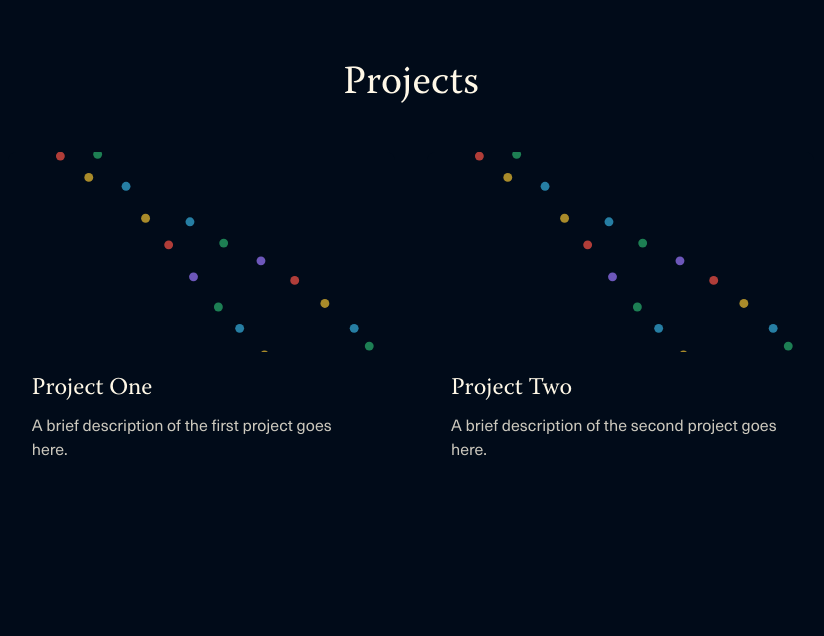
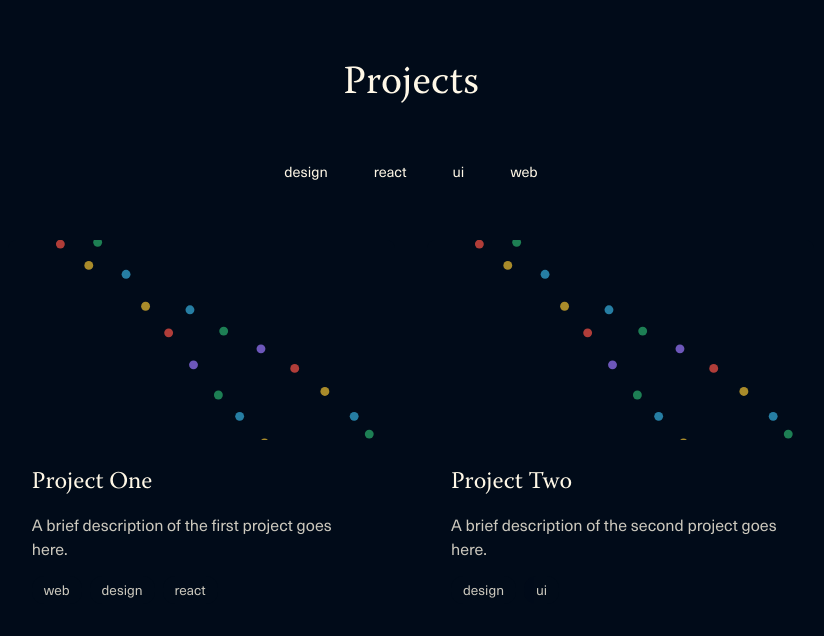
Before and after one commit to luoencz/ontolemic, a Next.js app in the folder frontend/: page /project in a window 1280 px wide. Shown: the top 636 px of the page, without its empty margins (229-1053 px from the left). Built offline with nearby package versions, Linux system fonts and the light colour scheme.

Commit message:
Add tag filtering to project page, add client / server split

```diff
--- a/frontend/src/app/loading.tsx
+++ b/frontend/src/app/loading.tsx
@@ -1,5 +1,5 @@
 export default function Loading() {
   return (
-    <div>Loading...</div>
+    <div></div>
   );
 }
--- a/frontend/src/app/project/[slug]/page.module.css
+++ b/frontend/src/app/project/[slug]/page.module.css
@@ -69,3 +69,21 @@
   line-height: 1.6;
   opacity: 0.9;
 }
+
+.tags {
+  display: flex;
+  flex-wrap: wrap;
+  gap: 0.5rem;
+  margin-top: 0.5rem;
+}
+
+.tag {
+  display: inline-block;
+  padding: 0.25rem 0.75rem;
+  background-color: var(--comment-color);
+  color: var(--space-latte);
+  border-radius: 12px;
+  font-size: 0.85rem;
+  opacity: 0.8;
+  border: 1px solid var(--comment-color);
+}
--- a/frontend/src/app/project/[slug]/page.tsx
+++ b/frontend/src/app/project/[slug]/page.tsx
@@ -1,20 +1,7 @@
 import Link from "next/link";
 import styles from "./page.module.css";
 import { notFound } from "next/navigation";
-
-// Example projects data - in a real app, this would come from a CMS or database
-const projects: Record<string, { title: string; description: string; image: string }> = {
-  "project-one": {
-    title: "Project One",
-    description: "A brief description of the first project goes here.",
-    image: "/images/svgs/analemma.svg",
-  },
-  "project-two": {
-    title: "Project Two",
-    description: "A brief description of the second project goes here.",
-    image: "/images/svgs/analemma.svg",
-  },
-};
+import { getProjectBySlug } from "../data";
 
 export default async function ProjectPage({
   params,
@@ -22,7 +9,7 @@ export default async function ProjectPage({
   params: Promise<{ slug: string }>;
 }) {
   const { slug } = await params;
-  const project = projects[slug];
+  const project = getProjectBySlug(slug);
 
   if (!project) {
     notFound();
@@ -45,6 +32,15 @@ export default async function ProjectPage({
           <div className={styles.projectContent}>
             <h1 className={styles.title}>{project.title}</h1>
             <p className={styles.description}>{project.description}</p>
+            {project.tags.length > 0 && (
+              <div className={styles.tags}>
+                {project.tags.map((tag) => (
+                  <span key={tag} className={styles.tag}>
+                    {tag}
+                  </span>
+                ))}
+              </div>
+            )}
           </div>
         </div>
       </div>
--- /dev/null
+++ b/frontend/src/app/project/client.tsx
@@ -0,0 +1,102 @@
+"use client";
+
+import Link from "next/link";
+import { usePathname } from "next/navigation";
+import { useState, useMemo } from "react";
+import styles from "./page.module.css";
+import { Project } from "./data";
+
+interface ProjectsClientProps {
+  projects: Project[];
+  allTags: string[];
+}
+
+export default function ProjectsClient({ projects, allTags }: ProjectsClientProps) {
+  const pathname = usePathname();
+  const [selectedTags, setSelectedTags] = useState<string[]>([]);
+
+  const filteredProjects = useMemo(() => {
+    if (selectedTags.length === 0) {
+      return projects;
+    }
+    return projects.filter((project) =>
+      project.tags.some((tag) => selectedTags.includes(tag))
+    );
+  }, [selectedTags, projects]);
+
+  const toggleTag = (tag: string) => {
+    setSelectedTags((prev) =>
+      prev.includes(tag)
+        ? prev.filter((t) => t !== tag)
+        : [...prev, tag]
+    );
+  };
+
+  const clearFilters = () => {
+    setSelectedTags([]);
+  };
+
+  return (
+    <>
+      {/* Tag Filter Section */}
+      <div className={styles.filterSection}>
+        <div className={styles.filterButtons}>
+          {allTags.map((tag) => (
+            <button
+              key={tag}
+              onClick={() => toggleTag(tag)}
+              className={`${styles.filterButton} ${
+                selectedTags.includes(tag) ? styles.filterButtonActive : ""
+              }`}
+            >
+              {tag}
+            </button>
+          ))}
+        </div>
+        {selectedTags.length > 0 && (
+          <button
+            onClick={clearFilters}
+            className={styles.clearButton}
+          >
+            Clear filters
+          </button>
+        )}
+      </div>
+
+      {/* Project Grid */}
+      <div className={styles.grid}>
+        {filteredProjects.map((project) => {
+          const isActive = pathname.startsWith(`/project/${project.slug}`);
+          return (
+            <Link
+              key={project.slug}
+              href={`/project/${project.slug}`}
+              className={`${styles.card} ${isActive ? styles.cardActive : ""}`}
+            >
+              <div className={styles.imageContainer}>
+                <img
+                  src={project.image}
+                  alt={project.title}
+                  className={styles.image}
+                />
+              </div>
+              <div className={styles.cardContent}>
+                <h2 className={styles.cardTitle}>{project.title}</h2>
+                <p className={styles.cardDescription}>{project.description}</p>
+                {project.tags.length > 0 && (
+                  <div className={styles.tags}>
+                    {project.tags.map((tag) => (
+                      <span key={tag} className={styles.tag}>
+                        {tag}
+                      </span>
+                    ))}
+                  </div>
+                )}
+              </div>
+            </Link>
+          );
+        })}
+      </div>
+    </>
+  );
+}
--- /dev/null
+++ b/frontend/src/app/project/data.ts
@@ -0,0 +1,39 @@
+// Shared projects data structure
+export interface Project {
+  slug: string;
+  title: string;
+  description: string;
+  image: string;
+  tags: string[];
+}
+
+export const projects: Project[] = [
+  {
+    slug: "project-one",
+    title: "Project One",
+    description: "A brief description of the first project goes here.",
+    image: "/images/svgs/analemma.svg",
+    tags: ["web", "design", "react"],
+  },
+  {
+    slug: "project-two",
+    title: "Project Two",
+    description: "A brief description of the second project goes here.",
+    image: "/images/svgs/analemma.svg",
+    tags: ["design", "ui"],
+  },
+];
+
+// Helper function to get project by slug
+export function getProjectBySlug(slug: string): Project | undefined {
+  return projects.find((project) => project.slug === slug);
+}
+
+// Helper function to get all unique tags
+export function getAllTags(): string[] {
+  const tagSet = new Set<string>();
+  projects.forEach((project) => {
+    project.tags.forEach((tag) => tagSet.add(tag));
+  });
+  return Array.from(tagSet).sort();
+}
--- a/frontend/src/app/project/page.module.css
+++ b/frontend/src/app/project/page.module.css
@@ -19,6 +19,61 @@
   font-size: 2.5rem;
   font-weight: 400;
   text-align: center;
+}
+
+.filterSection {
+  display: flex;
+  flex-direction: column;
+  align-items: center;
+  gap: 1rem;
+  width: 100%;
+}
+
+.filterButtons {
+  display: flex;
+  flex-wrap: wrap;
+  gap: 0.75rem;
+  justify-content: center;
+}
+
+.filterButton {
+  padding: 0.5rem 1rem;
+  background-color: var(--comment-color);
+  border: 1px solid transparent;
+  border-radius: 4px;
+  color: var(--space-latte);
+  font-size: 0.9rem;
+  cursor: pointer;
+  transition: all 0.2s ease;
+  font-family: inherit;
+}
+
+.filterButton:hover {
+  background-color: var(--primary-color);
+  opacity: 0.8;
+}
+
+.filterButtonActive {
+  background-color: var(--primary-color);
+  border-color: var(--primary-color);
+}
+
+.clearButton {
+  padding: 0.5rem 1rem;
+  background-color: transparent;
+  border: 1px solid var(--space-latte);
+  border-radius: 4px;
+  color: var(--space-latte);
+  font-size: 0.9rem;
+  cursor: pointer;
+  transition: all 0.2s ease;
+  font-family: inherit;
+  opacity: 0.7;
+}
+
+.clearButton:hover {
+  opacity: 1;
+  background-color: var(--comment-color);
 }
 
 .grid {
@@ -43,6 +98,7 @@
   transform: translateY(-4px);
   box-shadow: 0 8px 16px rgba(55, 175, 222, 0.2);
 }
+
 
 .imageContainer {
   width: 100%;
@@ -72,6 +128,24 @@
   font-size: 1.5rem;
   font-weight: 500;
   margin: 0;
+  line-height: 1.5;
+  transition: background-color 0.2s ease, color 0.2s ease;
+  position: relative;
+}
+
+.card:hover .cardTitle {
+  text-decoration: underline;
+}
+
+.cardActive:hover .cardTitle,
+.cardActive .cardTitle {
+  text-decoration: none !important;
+  background-color: var(--space-latte);
+  color: var(--deep-space);
+  padding: 0.1em 0.2em;
+  margin: -0.1em -0.2em;
+  box-decoration-break: clone;
+  -webkit-box-decoration-break: clone;
 }
 
 .cardDescription {
@@ -80,3 +154,21 @@
   margin: 0;
   opacity: 0.8;
 }
+
+.tags {
+  display: flex;
+  flex-wrap: wrap;
+  gap: 0.5rem;
+  margin-top: 0.25rem;
+}
+
+.tag {
+  display: inline-block;
+  padding: 0.25rem 0.75rem;
+  background-color: var(--deep-space);
+  color: var(--space-latte);
+  border-radius: 12px;
+  font-size: 0.85rem;
+  opacity: 0.8;
+  border: 1px solid var(--comment-color);
+}
--- a/frontend/src/app/project/page.tsx
+++ b/frontend/src/app/project/page.tsx
@@ -1,48 +1,15 @@
-import Link from "next/link";
 import styles from "./page.module.css";
-
-// Example projects data
-const projects = [
-  {
-    slug: "project-one",
-    title: "Project One",
-    description: "A brief description of the first project goes here.",
-    image: "/images/svgs/analemma.svg", // Using existing image as placeholder
-  },
-  {
-    slug: "project-two",
-    title: "Project Two",
-    description: "A brief description of the second project goes here.",
-    image: "/images/svgs/analemma.svg", // Using existing image as placeholder
-  },
-];
+import { projects, getAllTags } from "./data";
+import ProjectsClient from "./client";
 
 export default function Projects() {
+  const allTags = getAllTags();
+
   return (
     <main className={styles.main}>
       <div className={styles.content}>
         <h1 className={styles.title}>Projects</h1>
-        <div className={styles.grid}>
-          {projects.map((project) => (
-            <Link
-              key={project.slug}
-              href={`/project/${project.slug}`}
-              className={styles.card}
-            >
-              <div className={styles.imageContainer}>
-                <img
-                  src={project.image}
-                  alt={project.title}
-                  className={styles.image}
-                />
-              </div>
-              <div className={styles.cardContent}>
-                <h2 className={styles.cardTitle}>{project.title}</h2>
-                <p className={styles.cardDescription}>{project.description}</p>
-              </div>
-            </Link>
-          ))}
-        </div>
+        <ProjectsClient projects={projects} allTags={allTags} />
       </div>
     </main>
   );
```
